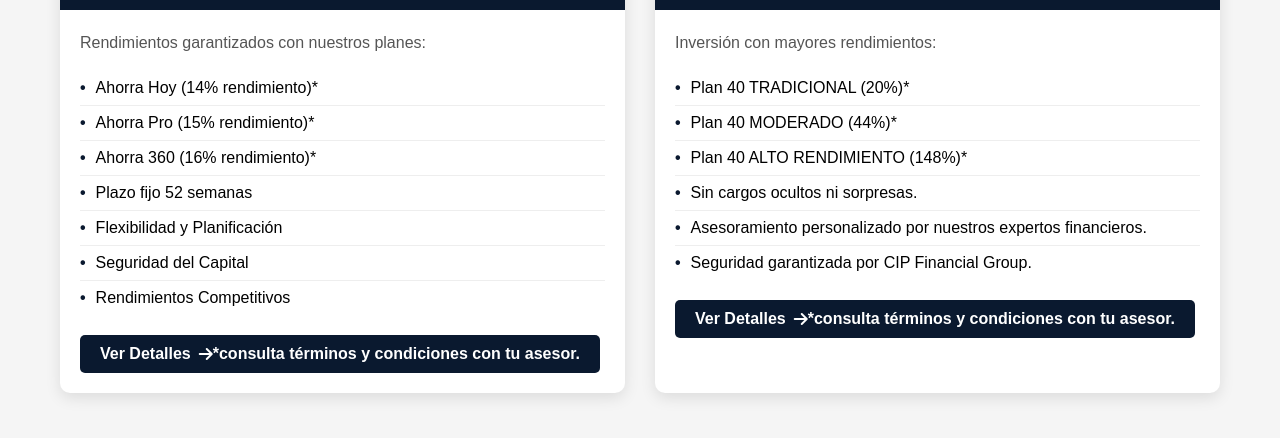
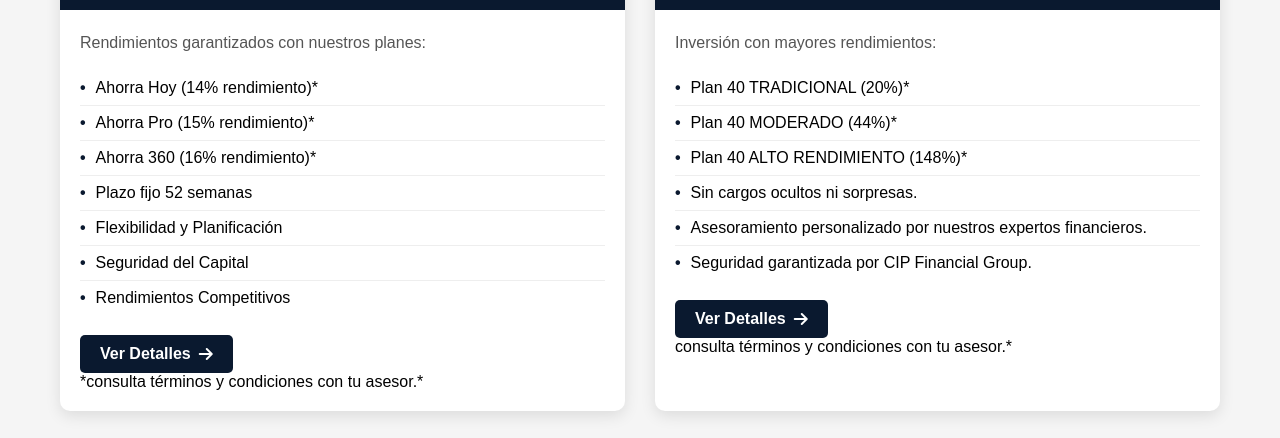
Before and after one commit to Alexterryble/CIP-Financial-Group, a website: page public/Seleccion.html in a window 1280 px wide. Shown: the part 362-800 px from the top of the page. Drawn offline with nearby package versions, Linux system fonts and the light colour scheme.

Commit message:
feat: subir cambios de la página

```diff
--- a/public/Seleccion.html
+++ b/public/Seleccion.html
@@ -86,8 +86,8 @@
                     </ul>
                     <a href="ahorro_fijo.html" class="btn-details">
                         Ver Detalles <i class="fas fa-arrow-right"></i>
-                        *consulta términos y condiciones con tu asesor.
                     </a>
+                    <p class="terms-note">*consulta términos y condiciones con tu asesor.*</p>
                 </div>
             </div>
 
@@ -111,8 +111,8 @@
                     </ul>
                     <a href="ahorro.html" class="btn-details">
                         Ver Detalles <i class="fas fa-arrow-right"></i>
-                        *consulta términos y condiciones con tu asesor.
                     </a>
+                    <p class="terms-note">consulta términos y condiciones con tu asesor.*</p>
                 </div>
             </div>
         </div>
```
